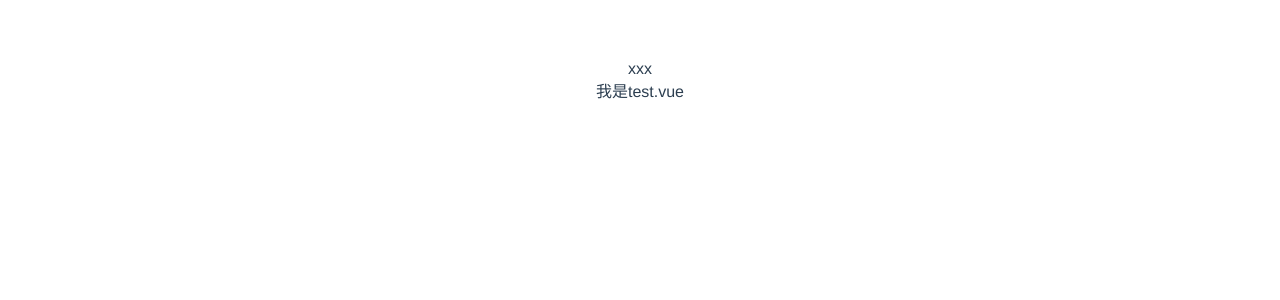
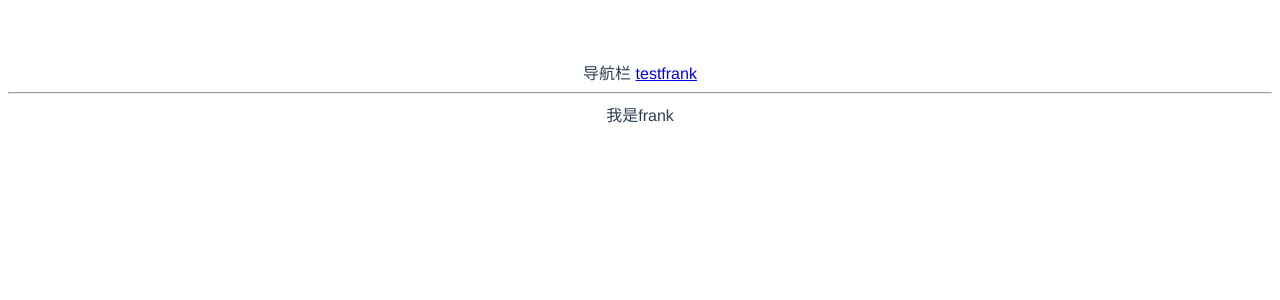
Before and after one commit to Fanrongrong-123/wheel-vue3-ui, a Vue app: page /#/xxx in a window 1280 px wide. Shown: the top 300 px of the page. Built offline with nearby package versions, Linux system fonts and the light colour scheme.

Commit message:
初始化router

```diff
--- a/index.html
+++ b/index.html
@@ -8,6 +8,6 @@
 </head>
 <body>
   <div id="app"></div>
-  <script type="module" src="/src/main.js"></script>
+  <script type="module" src="/src/main.ts"></script>
 </body>
 </html>
--- a/src/App.vue
+++ b/src/App.vue
@@ -1,18 +1,15 @@
 <template>
-  <div>
-    xxx
-    <Test/>
+  <div>导航栏
+    <router-link to="/">test</router-link>
+    <router-link to="/xxx">frank</router-link>
+    <hr/>
+    <router-view/>
   </div>
 
 </template>
 
 <script>
-import Test from './components/test.vue'
-
 export default {
   name: 'App',
-  components: {
-    Test
-  }
 }
 </script>
--- /dev/null
+++ b/src/components/frank.vue
@@ -0,0 +1,13 @@
+<template>
+  <div>我是frank</div>
+</template>
+
+<script>
+export default {
+  name: 'frank'
+}
+</script>
+
+<style scoped>
+
+</style>
--- a/src/main.js
+++ /dev/null
@@ -1,5 +0,0 @@
-import { createApp } from 'vue'
-import App from './App.vue'
-import './index.css'
-
-createApp(App).mount('#app')
--- /dev/null
+++ b/src/main.ts
@@ -0,0 +1,20 @@
+import {createApp} from 'vue';
+import App from './App.vue';
+import './index.css';
+import Test from './components/test.vue';
+import Frank from './components/frank.vue';
+
+import {createWebHashHistory, createRouter} from 'vue-router';
+
+const history = createWebHashHistory();
+const router = createRouter({
+  history: history,
+  routes: [
+    {path: '/', component: Test},
+    {path: '/xxx', component: Frank}
+  ]
+});
+
+const app = createApp(App);
+app.use(router);
+app.mount('#app');
```
Also changed, not shown: package.json (+4 -3 lines), 1 other file (tests, documents, lock files or other folders).
